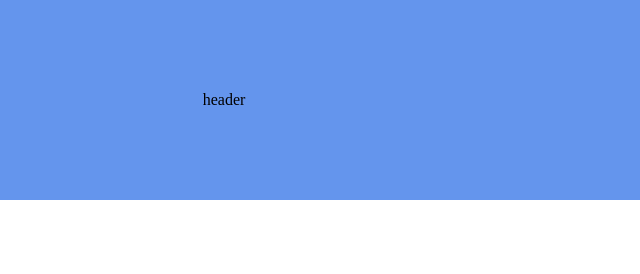
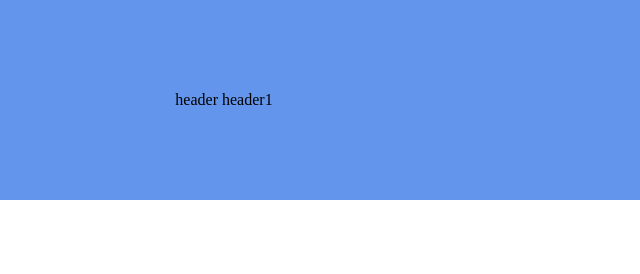
Before and after one commit to Memory-Container/GIthub-Training, a plain HTML site: page index.html in a window 1280 px wide. Shown: the full height of the page, 416-1056 px from the left. Drawn offline with Linux system fonts and the light colour scheme.

Commit message:
Update index.html

```diff
--- a/index.html
+++ b/index.html
@@ -8,7 +8,7 @@
 </head>
 <body>
     <header>
-        header
+        header header1
     </header>
     <h1>
         Welcome to Github-trainning!
```
